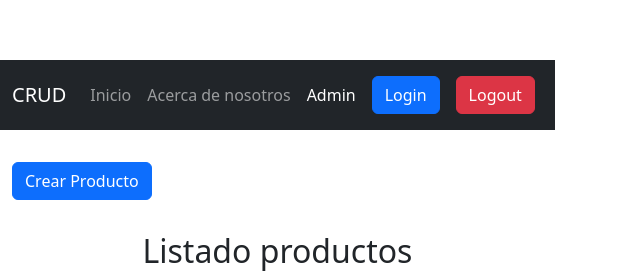
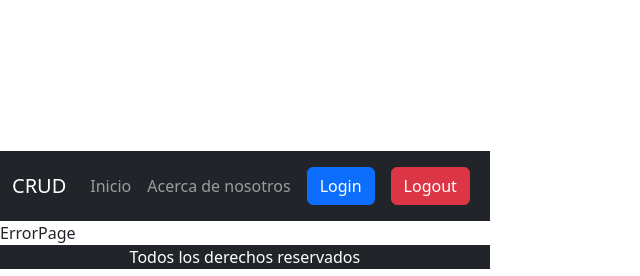
Before and after one commit to Angelussz/RegistroTienda-comision80i-20F24, a React (Vite) app: page /administracion in a window 1280 px wide. Shown: the part 182-458 px from the top of the page, without its empty margins (0-640 px from the left). Built offline with nearby package versions, Linux system fonts and the light colour scheme; no server answers; the HTML template or start-up script is replaced by a standard one.

Commit message:
se completo el login y las rutas privadas

```diff
--- a/src/App.jsx
+++ b/src/App.jsx
@@ -7,9 +7,34 @@ import { Administracion } from "./Components/pages/Administracion";
 import { CrearProducto } from "./Components/section/CrearProducto";
 import { Editar } from "./Components/section/Editar";
 import { ErrorPage } from "./Components/pages/ErrorPage";
+import UserContext from "./context/UserContext";
+import { useEffect, useState } from "react";
 function App() {
+  const [currentUser, setCurrentUser] = useState(undefined);
+
+  const SaveAuth = (auth)=>{
+    sessionStorage.setItem("auth",JSON.stringify(auth));
+  }
+  const GetAuth = ()=>{
+    return JSON.parse(sessionStorage.getItem("auth"));
+  }
+  const RemoveAuth = ()=>{
+    sessionStorage.removeItem("auth");
+  }
+  useEffect(() => {
+    const session = GetAuth()
+    if(session){
+      setCurrentUser(session)
+    }
+
+    return () => {
+      setCurrentUser(undefined)
+    }
+  }, [])
+
   return (
     <>
+      <UserContext.Provider value={{ currentUser, setCurrentUser, SaveAuth, RemoveAuth, GetAuth }}>
         <BrowserRouter>
           <header>
             <Navbarr />
@@ -18,9 +43,12 @@ function App() {
             <Routes>
               <Route path="/" element={<Home />} />
               <Route path="/acercadenosotros" element={<AcercaDeNosotros />} />
+              {(currentUser !== undefined && currentUser.role === "Admin") && (
                 <Route path="/administracion" element={<Administracion />} />
+              )}
+
               <Route path="/crear-producto" element={<CrearProducto />} />
-            <Route path="/editar/:id" element={<Editar/>} />
+              <Route path="/editar/:id" element={<Editar />} />
               <Route path="/*" element={<ErrorPage />} />
             </Routes>
           </main>
@@ -28,6 +56,7 @@ function App() {
             <Foot />
           </footer>
         </BrowserRouter>
+      </UserContext.Provider>
     </>
   );
 }
--- a/src/Components/Navbar.jsx
+++ b/src/Components/Navbar.jsx
@@ -4,15 +4,21 @@ import Navbar from "react-bootstrap/Navbar";
 import { NavLink } from "react-router-dom";
 import { Button } from "react-bootstrap";
 import { Login } from "./section/Login";
-import { useState } from "react";
+import { useContext, useState } from "react";
+import userContext from "../context/UserContext";
 export const Navbarr = () => {
+  const { currentUser, setCurrentUser, RemoveAuth } = useContext(userContext);
   const [isOpen, setIsOpen] = useState(false);
-  const handleShow = ()=>{
-    setIsOpen(true)
-  }
-  const handleClose = ()=>{
-    setIsOpen(false)
-  }
+  const handleShow = () => {
+    setIsOpen(true);
+  };
+  const handleClose = () => {
+    setIsOpen(false);
+  };
+  const Logout = () => {
+    RemoveAuth();
+    setCurrentUser(undefined)
+  };
   return (
     <>
       <Login isOpen={isOpen} handleClose={handleClose} />
@@ -38,15 +44,22 @@ export const Navbarr = () => {
               <NavLink to={"/acercadenosotros"} className={"nav-link"}>
                 Acerca de nosotros
               </NavLink>
-              <NavLink to={"/administracion"} className={"nav-link"}>
-                Admin
-              </NavLink>
+              {/* Colocar aqui (currentUser !== undefined && currentUser.role === "Admin") o sino da problemas y pretier lo modifica  */}
+              {(currentUser !== undefined && currentUser.role === "Admin") && (
+                <NavLink to={"/administracion"} className={"nav-link"}>
+                  Admin
+                </NavLink>
+              )}
             </Nav>
             <Nav>
-              <Button variant="primary" className="mx-2 my-2 my-ml-0" onClick={handleShow}>
+              <Button
+                variant="primary"
+                className="mx-2 my-2 my-ml-0"
+                onClick={handleShow}
+              >
                 Login
               </Button>
-              <Button variant="danger" className="mx-2 my-2 my-ml-0">
+              <Button variant="danger" className="mx-2 my-2 my-ml-0" onClick={Logout}>
                 Logout
               </Button>
             </Nav>
--- a/src/Components/pages/Home.jsx
+++ b/src/Components/pages/Home.jsx
@@ -1,10 +1,11 @@
-import React, { useEffect, useState } from "react";
+import React, { useContext, useEffect, useState } from "react";
 import Container from "react-bootstrap/Container";
 import Row from "react-bootstrap/Row";
-
+import userContext from "../../context/UserContext";
 import axios from "axios";
 import { CardProducto } from "../section/CardProducto";
 export const Home = () => {
+  const {currentUser} = useContext(userContext)
   const [productos, setProductos] = useState([]);
   const API = import.meta.env.VITE_API;
   const getProductos = async () => {
@@ -24,6 +25,7 @@ export const Home = () => {
       setProductos([]);
     };
   }, []);
+  console.log("current user --->",currentUser)
   return (
     <div>
       <div className="text-center">
--- a/src/Components/section/Login.jsx
+++ b/src/Components/section/Login.jsx
@@ -1,4 +1,4 @@
-import React from "react";
+import React, { useContext } from "react";
 import Modal from "react-bootstrap/Modal";
 import Button from "react-bootstrap/Button";
 import Form from "react-bootstrap/Form";
@@ -6,8 +6,10 @@ import clsx from "clsx";
 import * as Yup from "yup";
 import { useFormik } from "formik";
 import axios from "axios";
+import userContext from "../../context/UserContext";
 export const Login = ({ isOpen, handleClose }) => {
-    const API = import.meta.env.VITE_APIV2
+  const { setCurrentUser, SaveAuth } = useContext(userContext);
+  const API = import.meta.env.VITE_APIV2;
   const LoginSchema = Yup.object().shape({
     email: Yup.string()
       .email("Formato Invalido")
@@ -26,20 +28,22 @@ export const Login = ({ isOpen, handleClose }) => {
     validationSchema: LoginSchema,
     validateOnBlur: true,
     validateOnChange: true,
-    onSubmit: async(values) => {
+    onSubmit: async (values) => {
       console.log("VALUES-->", values);
       try {
-        const response = await axios.post(`${API}/users/login`,values);
-        console.log("respuesta login-->",response.data)
-        if(response.status ===200){
-            formik.resetForm();
-            handleClose();
-        }
-        else{
-            alert("Ocurrio un error")
+        const response = await axios.post(`${API}/users/login`, values);
+        // console.log("respuesta login-->", response.data);
+        if (response.status === 200) {
+            SaveAuth(response.data)
+          setCurrentUser(response.data);
+          formik.resetForm();
+          handleClose();
+        } else {
+          alert("Ocurrio un error");
         }
       } catch (error) {
-        console.log(error)
+        alert(`${error.response.data.message}`);
+        // console.log(error.response.data.message);
       }
     },
   });
@@ -85,10 +89,12 @@ export const Login = ({ isOpen, handleClose }) => {
               className={clsx(
                 "form-control",
                 {
-                  "is-invalid": formik.touched.password && formik.errors.password,
+                  "is-invalid":
+                    formik.touched.password && formik.errors.password,
                 },
                 {
-                  "is-valid": formik.touched.password && !formik.errors.password,
+                  "is-valid":
+                    formik.touched.password && !formik.errors.password,
                 }
               )}
             />
--- /dev/null
+++ b/src/context/UserContext.jsx
@@ -0,0 +1,5 @@
+import { createContext } from "react";
+
+const userContext = createContext(undefined);
+
+export default userContext
```
Lines whose indentation alone changed are shown as unchanged.
